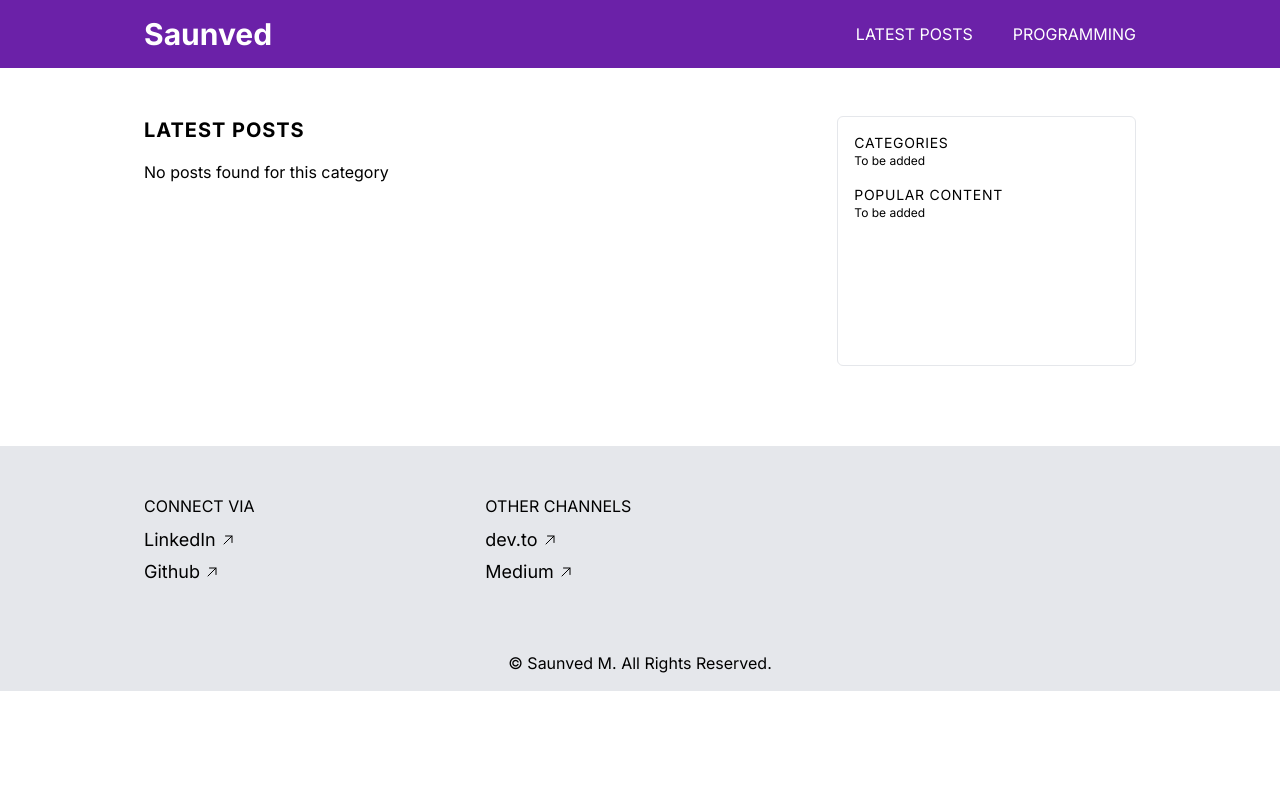
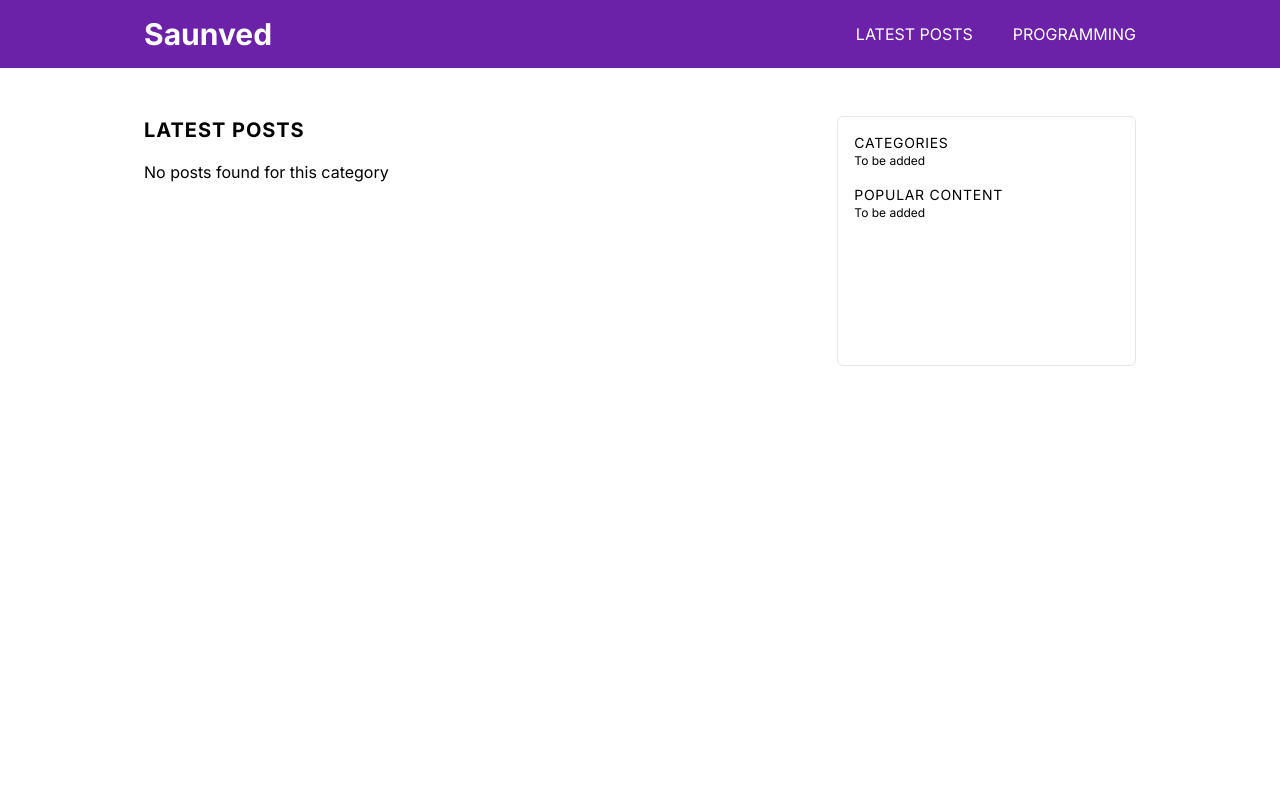
Before and after one commit to Saunved/next-mark, a Next.js app: page / in a window 1280 px wide. Shown: the top 800 px of the page. Built offline with nearby package versions, Linux system fonts and the light colour scheme.

Commit message:
Make menu button appear on even smaller screens

```diff
--- a/components/Layout.jsx
+++ b/components/Layout.jsx
@@ -17,7 +17,7 @@ export default function Layout({ children, pageTitle, description }) {
       <TopNavigation />
       <div className="max-w-5xl mx-auto">
         <div className="mx-4">
-          <main>
+          <main className="min-h-screen">
             <div className="content">{children}</div>
           </main>
         </div>
--- a/components/TopNavigation.jsx
+++ b/components/TopNavigation.jsx
@@ -32,7 +32,7 @@ function TopNavigation() {
                 </Link>
               </div>
 
-              <nav className="lg:flex gap-10 justify-end hidden">
+              <nav className="md:flex gap-10 justify-end hidden">
                 {menu.map((item) => (
                   <Link
                     href={item.link}
@@ -47,7 +47,7 @@ function TopNavigation() {
               <button
                 onClick={onMenuButtonClick}
                 type="button"
-                className="block lg:hidden border px-2 py-1 rounded"
+                className="block md:hidden border px-2 py-1 rounded"
               >
                 Menu
               </button>
```
